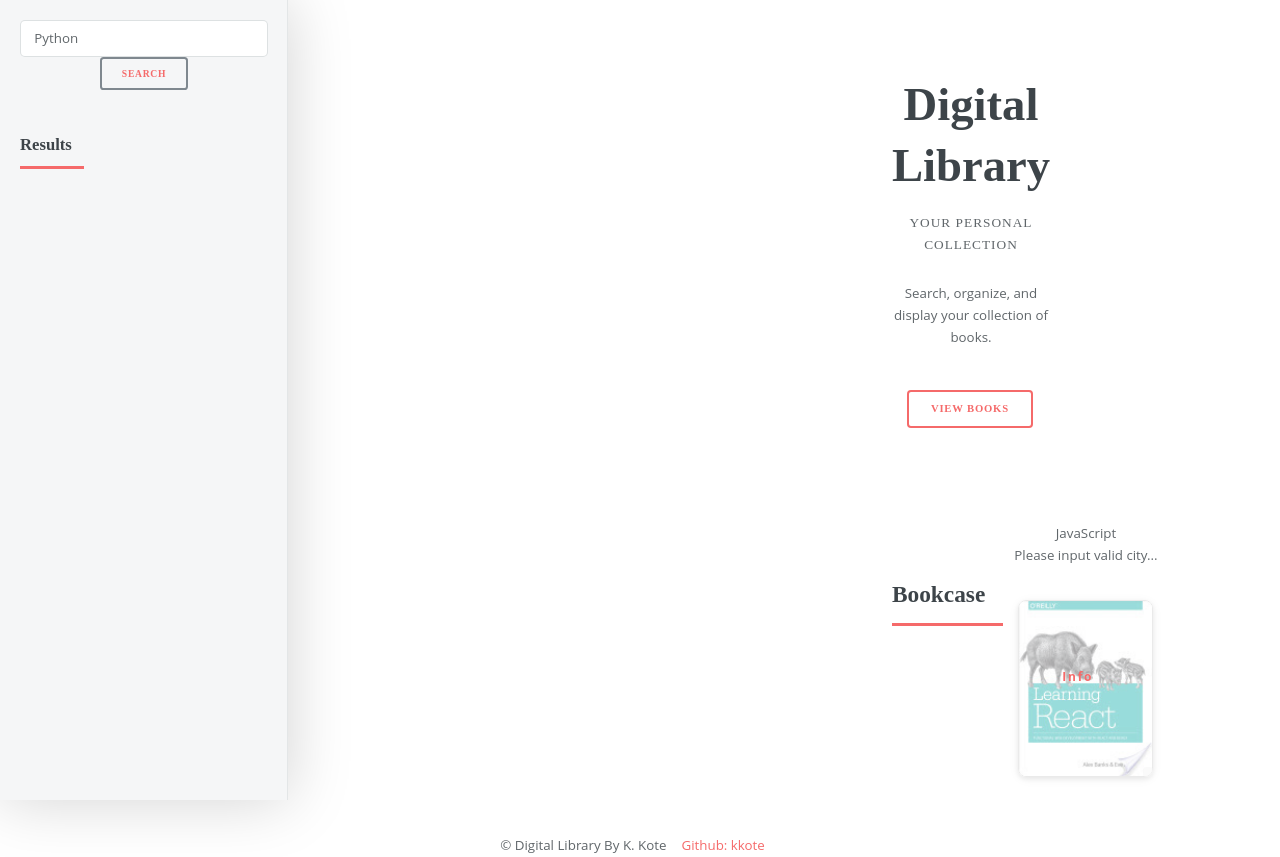
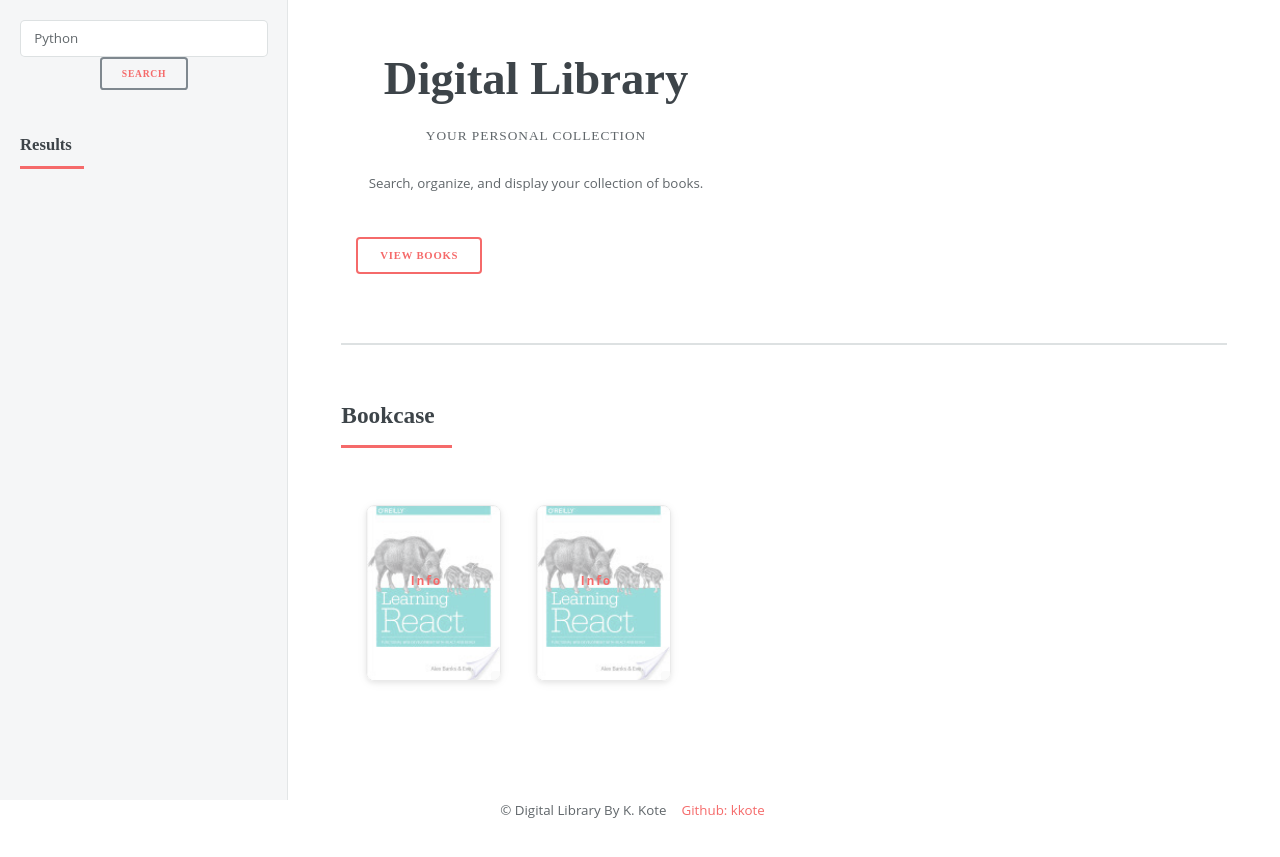
Before and after one commit to kkote/library-react, a React (Create React App) app: page / in a window 1280 px wide. Shown: the top 857 px of the page. After the commit the page ends 822 px from the top, so only its background shows below. Built offline with nearby package versions, Linux system fonts and the light colour scheme; no server answers.

Commit message:
Button click

```diff
--- a/src/App.css
+++ b/src/App.css
@@ -145,7 +145,10 @@ button {
 }
 
 .posts {
-  margin: 0 !important;
+  /* margin: 0 !important; */
+  display: flex;
+  flex-wrap: wrap;
+  width: calc(100% + 6em);
 }
 
 ul {
@@ -596,14 +599,14 @@ button:active, .button:active {
 }
 
 @media screen and (max-width: 1280px) {
-  #sidebar {
+  /* #sidebar {
     box-shadow: 0 0 5em 0 rgba(0, 0, 0, 0.175);
     height: 100%;
     left: 0;
     position: fixed;
     top: 0;
     z-index: 10000;
-  }
+  } */
 
 
   #sidebar>.inner {
--- a/src/App.js
+++ b/src/App.js
@@ -20,6 +20,7 @@ class App extends React.Component {
       author: "",
       img: "",
       href: "",
+      selectedBook:"",
       isLoaded: false,
       error:""
     };
@@ -80,6 +81,7 @@ class App extends React.Component {
   }
 
 
+
   componentDidMount() {
     this.handleDataChange();
   }
@@ -96,15 +98,10 @@ class App extends React.Component {
 
     return (<div className="App">
       <div id="wrapper">
-        <div xs={8} sm={8} md={8} lg={8}>
+        <div id="main">
           <div className="inner">
             <Header/>
             <div>
-              <div>{search}</div>
-              <div>{this.state.title}</div>
-              <div>{this.state.error}</div>
-
-
 
             </div>
 
@@ -113,7 +110,7 @@ class App extends React.Component {
         </div>
 
 
-          <div id="sidebar">
+          <div id="sidebar" class="active">
             <div className="inner">
               <div id="searchbar" className="">
                 <Sidebar xs={4} sm={4} md={4} lg={4} handleSubmit={this.onBookInput}
@@ -130,8 +127,6 @@ class App extends React.Component {
               )} </div>
               </div>
 
-
-
             </div>
           </div>
 
--- a/src/components/addBooks.js
+++ b/src/components/addBooks.js
@@ -1,4 +1,5 @@
 import React from "react";
+import "../App.css";
 import reactbook from "../Images/books/react1.jpeg";
 
 class AddBooks extends React.Component {
@@ -41,6 +42,8 @@ class AddBooks extends React.Component {
       <h2>Bookcase</h2>
       </header>
 
+
+
       <div id="bookImgMain" className="posts">
         <div className="container booksMedia">
             <img src={reactbook}alt="React1" className="image" />
@@ -53,7 +56,21 @@ class AddBooks extends React.Component {
               </div>
             </div>
           </div>
+          <div className="container booksMedia">
+              <img src={reactbook}alt="React1" className="image" />
+              <i className="fa fa-times deleteBtn"></i>
+              <div className="">
+                <div className="text">
+                  <div className="book-name">{bookTitle}</div>
+                  <div className="author-desc">{author}</div>
+                  <a href={href} target="_blank">Info</a>
+                </div>
+              </div>
+            </div>
       </div>
+
+
+
     </section>);
   }
 }
--- a/src/components/searchBooks.js
+++ b/src/components/searchBooks.js
@@ -1,11 +1,25 @@
 import React from "react";
 import "../App.css";
-import reactbook from "../Images/books/react1.jpeg";
 
 class Searchbooks extends React.Component {
+  constructor(props) {
+    super(props);
+    this.state = {
+      searchInput: "",
+      value: "Python",
+      error: "error"
+    };
+
+    }
+
+
+
+
+
+
   render() {
     // details is all the githubdata coming from the details prop above
-    const { details, reactbook } = this.props;
+    const { details} = this.props;
 
     return (
       <div className="infowrapper">
@@ -18,7 +32,7 @@ class Searchbooks extends React.Component {
           <a href="" target="_blank">
             Info
           </a>
-          <button className="button small">Select</button>
+          <button className="button small" onClick={this.onItemClick} >Select</button>
         </div>
       </div>
     );
```
